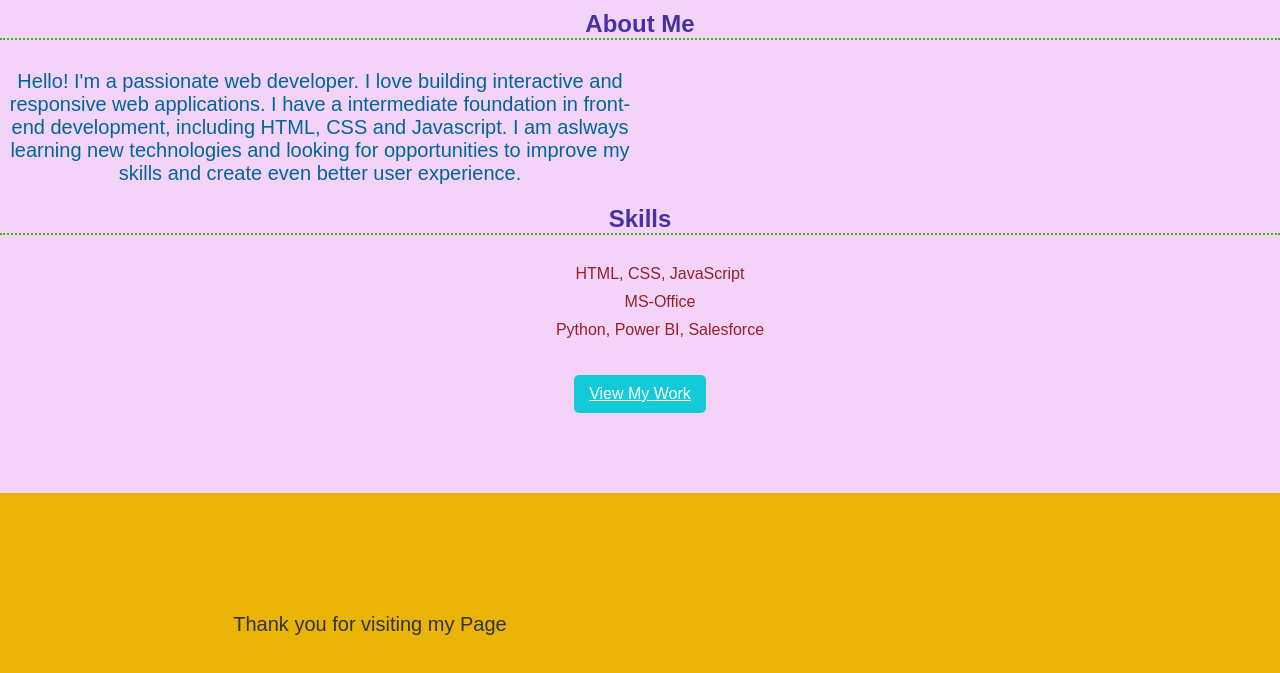
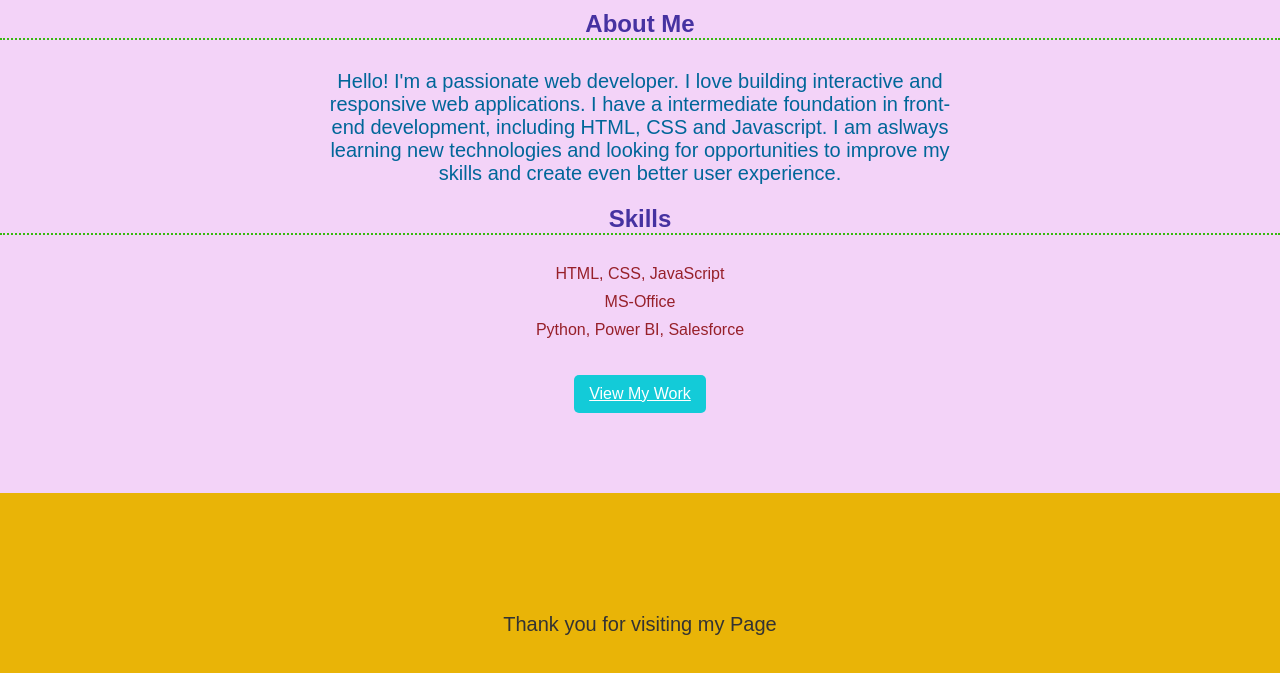
Before and after one commit to sharmaankita06/Portfolio-Web-Page, a plain HTML site: page Assignment02/web/index.html in a window 1280 px wide. Shown: the part 247-920 px from the top of the page. Drawn offline with Linux system fonts and the light colour scheme.

Commit message:
fix: styles
- add `margin-inline: auto` to the `p` to center align it because it has fixed width
- add `padding-left: 0px` to the `ul` selector to remove left padding of `40px` to make list items align center of the page

```diff
--- a/Assignment02/web/style.css
+++ b/Assignment02/web/style.css
@@ -30,12 +30,14 @@ p {
     color: #333;
     margin-bottom: 20px; /* Bottom margin for p */
     width: 50%;
+    margin-inline: auto;
     text-align: center;
 }
 
 ul {
     list-style-type: none;
     margin-top: 10px;
+    padding-left: 0px;
 }
 
 li {
```
